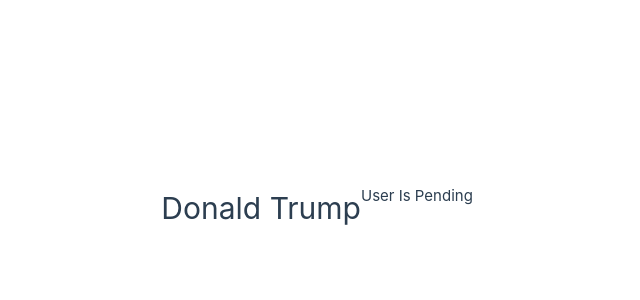
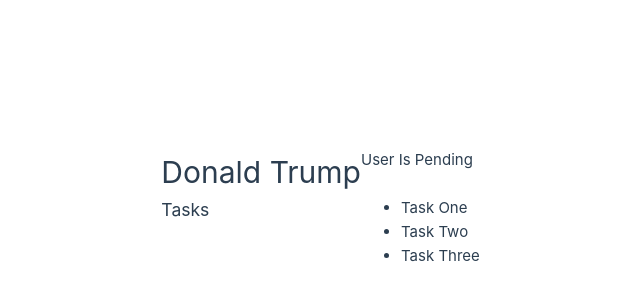
Before and after one commit to Chongfong/vue-practice, a Vue app: page / in a window 1280 px wide. Shown: the part 192-492 px from the top of the page, without its empty margins (279-919 px from the left). Built offline with nearby package versions, Linux system fonts and the light colour scheme.

Commit message:
loop datas

```diff
--- a/src/App.vue
+++ b/src/App.vue
@@ -6,6 +6,7 @@ export default {
     return {
       name: 'Donald Trump',
       status: 'pending',
+      tasks: ['Task One', 'Task Two', 'Task Three'],
     }
   },
 }
@@ -16,4 +17,9 @@ export default {
   <p v-if="status === 'active'">User Is Active</p>
   <p v-else-if="status === 'pending'">User Is Pending</p>
   <p v-else>User Is Not Active</p>
+
+  <h3>Tasks</h3>
+  <ul>
+    <li v-for="task in tasks" v-bind:key="task">{{ task }}</li>
+  </ul>
 </template>
```
